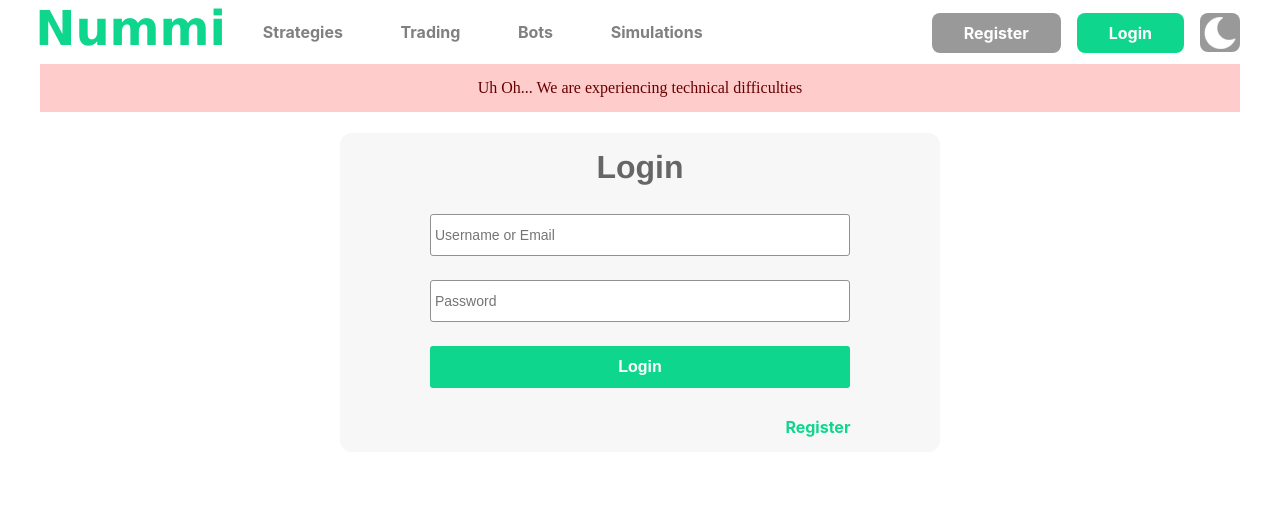
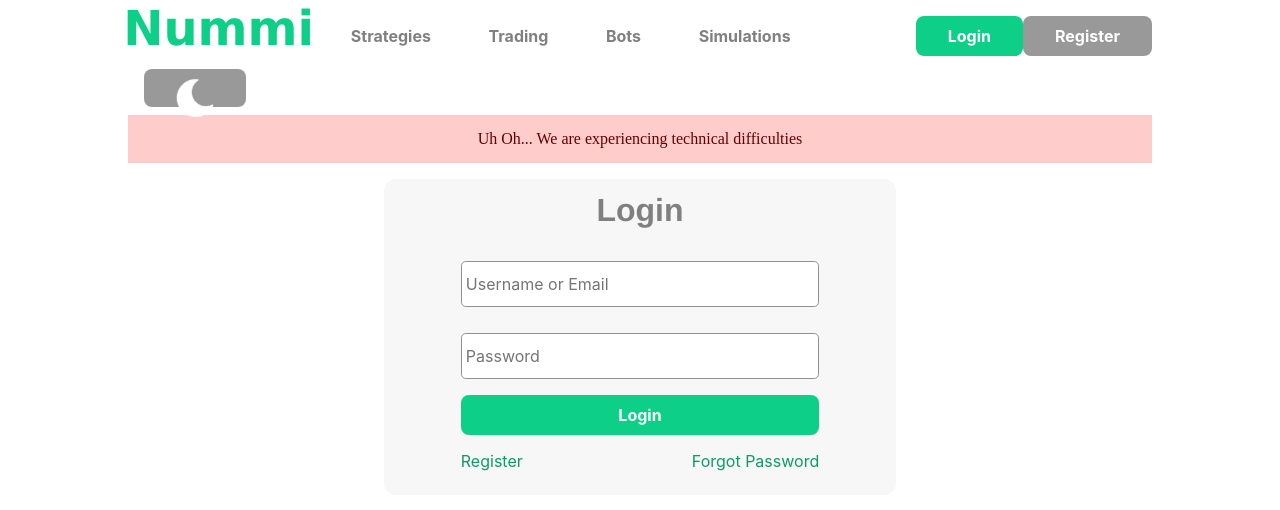
Before and after one commit to bmartin5263/Nummi-UI, a Next.js app: page /login in a window 1280 px wide. Shown: the top 510 px of the page. Built offline with nearby package versions, Linux system fonts and the light colour scheme.

Commit message:
flex box stuff

```diff
--- a/components/navigation.js
+++ b/components/navigation.js
@@ -12,16 +12,16 @@ function Navigation() {
 
   return (
     <nav>
-      <Link href="/" className="left logo">Nummi</Link>
-      {createLink("/strategies", "Strategies", "left", router.pathname)}
-      {createLink("/trading", "Trading", "left", router.pathname)}
-      {createLink("/bots", "Bots", "left", router.pathname)}
-      {createLink("/simulations", "Simulations", "left", router.pathname)}
-      <div id='toggle-dark-mode' className='right link-image-button' onClick={toggleDarkMode}>
-        <img className='link-image' src={darkMode ? "images/sun.png" : "images/moon.png"}/>
+      <Link href="/" className="logo">Nummi</Link>
+      {createLink("/strategies", "Strategies", "", router.pathname)}
+      {createLink("/trading", "Trading", "", router.pathname)}
+      {createLink("/bots", "Bots", "", router.pathname)}
+      {createLink("/simulations", "Simulations", "", router.pathname)}
+      <Link href="/login" id="login-nav-button" className='button button-primary'>Login</Link>
+      <Link href="/register" className='button'>Register</Link>
+      <div id='toggle-dark-mode-button' className='button' onClick={toggleDarkMode}>
+        <img id='toggle-dark-mode-img' src={darkMode ? "images/sun2.png" : "images/moon2.png"}/>
       </div>
-      <Link href="/login" className='right link-button link-button-primary'>Login</Link>
-      <Link href="/register" className='right link-button'>Register</Link>
     </nav>
   );
 }
--- a/pages/login/index.js
+++ b/pages/login/index.js
@@ -1,12 +1,20 @@
 import Head from 'next/head';
 import Layout from '../../components/layout';
 
-import React from 'react'
+import React, { useState } from 'react'
 import CenterBox from '../../components/centerBox';
 import Banner from '../../components/banner';
 import Link from 'next/link';
 
 function LoginPage() {
+  const [isHidden, setIsHidden] = useState(true);
+
+  const toggleIsHidden = () => {
+    setIsHidden(!isHidden);
+  }
+
+  const hiddenTextClass = isHidden ? "hidden-text" : "hidden-text hidden-text-shown";
+
   return (
     <>
       <Head>
@@ -14,14 +22,23 @@ function LoginPage() {
       </Head>
       <Banner className="banner-error" text="Uh Oh... We are experiencing technical difficulties"/>
       <CenterBox>
-        <h1>Login</h1>
-        {/* <span>hello</span> */}
-        <label for="username"><input id="username" name="username" type="email" placeholder="Username or Email" /></label>
-        {/* <span>hello</span> */}
-        <label for="password"><input id="password" name="password" type="password" placeholder="Password" /></label>
-        <button class="nummi-button-primary">Login</button>
-        <div>
-        <Link href="/register" className='center-box-link right'>Register</Link>
+        <h1 id="center-box-title">Login</h1>
+        <div className='row-break'></div>
+        <div className='grp'>
+          <span className={hiddenTextClass}>Username</span>
+          <span className={hiddenTextClass + " hidden-text-bad left-margin"}>Username is taken</span>
+        </div>
+        <input id="username" name="username" type="text" placeholder="Username or Email" />
+        <div className='grp'>
+          <span className={hiddenTextClass}>Password</span>
+        </div>
+        <input id="password" name="password" type="password" placeholder="Password" />
+        <div className='row-break'></div>
+        <button id="do-login-button" class="button button-primary" onClick={toggleIsHidden}>Login</button>
+        <div className='row-break'></div>
+        <div id="link-group">
+          <Link href="/register" className='inline'>Register</Link>
+          <Link href="/forgot-password" id='forgot-password' className='inline'>Forgot Password</Link>
         </div>
       </CenterBox>
     </>
--- a/styles/globals.scss
+++ b/styles/globals.scss
@@ -1,4 +1,12 @@
 @use 'variables';
+
+* {
+  margin: 0;
+  padding: 0;
+  box-sizing: border-box;
+  font-family: -apple-system, BlinkMacSystemFont, Segoe UI, Roboto, Oxygen, Ubuntu,
+  Cantarell, Fira Sans, Droid Sans, Helvetica Neue, sans-serif;
+}
 
 html,
 body {
@@ -6,10 +14,6 @@ body {
   Cantarell, Fira Sans, Droid Sans, Helvetica Neue, sans-serif;
   font-size: 16px;
   margin: 0;
-}
-
-* {
-  box-sizing: border-box;
 }
 
 .body {
@@ -20,20 +24,145 @@ body {
 
 .dark.body {
   color: white;
-  background-color: variables.$black-gray;
+  background-color: variables.$background-gray;
 }
 
 .content {
-  width: 1200px;
+  width: 80%;
   margin-left: auto;
   margin-right: auto;
 }
 
-img {
-  max-width: 100%;
-  display: block;
+h1 {
+  font-family: Helvetica, monospace;
+  transition-duration: 0.4s;
+  color: variables.$dark-gray;
 }
 
+a.inline {
+  text-decoration: none;
+  color: variables.$darker-green;
+}
+
+a.inline:hover {
+  text-decoration: underline;
+  color: variables.$dark-green;
+}
+
+.dark a.inline {
+  color: variables.$dark-green;
+}
+
+.dark a.inline:hover {
+  color: variables.$green;
+}
+
+input {
+  font-size: 16px;
+}
+
+input {
+  display: block;
+  border-radius: .3em;
+  font-size: 16px;
+  border: 1px solid #919191;
+  color: black;
+  padding: 12px 4px;
+  transition-duration: 0.4s;
+}
+
+.dark input {
+  background-color: #1A1A1A;
+  color: white;
+}
+
+/*
+ * =============================
+ * --------- BUTTON ------------
+ * =============================
+ */
+
+ // Reset all the default styling
+ button, input[type="submit"], input[type="reset"] {
+  background: none;
+  color: inherit;
+  border: none;
+  padding: 0;
+  font: inherit;
+  cursor: pointer;
+  outline: inherit;
+}
+
+// Basic Button
+
+.button {
+  font-weight: bold;
+  background-color: variables.$button-enabled-light;
+  color: #ffffff;
+  padding: 10px 32px;
+  text-align: center;
+  text-decoration: none;
+  cursor: pointer;
+  border-radius: 8px;
+  transition-duration: .2s;
+}
+
+.button:hover {
+  background-color: variables.$button-hover-light;
+}
+
+.button:active {
+  background-color: variables.$button-active-light;
+  transition-duration: 0.0s;
+}
+
+// Primary Button
+
+.button-primary {
+  background-color: variables.$button-primary-enabled-light;
+}
+
+.button-primary:hover {
+  background-color: variables.$button-primary-hover-light;
+}
+
+.button-primary:active {
+  background-color: variables.$button-primary-active-light;
+  transition-duration: 0.0s;
+}
+
+.button:disabled,
+.button[disabled]{
+  background-color: variables.$button-primary-disabled-light;
+  cursor: not-allowed;
+}
+
+// Dark
+// Basic Button
+
+// Primary Button
+
+.dark .button-primary {
+  background-color: variables.$button-primary-enabled-dark;
+}
+
+.dark .button-primary {
+  background-color: variables.$button-primary-enabled-dark;
+}
+
+.dark .button-primary:hover {
+  background-color: variables.$button-primary-hover-dark;
+}
+
+.dark .button-primary:active {
+  background-color: variables.$button-primary-active-dark;
+}
+
+.dark .button:disabled,
+.dark .button[disabled]{
+  background-color: variables.$button-primary-disabled-dark;
+  color: variables.$dark-gray;
+}
 
 /*
  * =============================
@@ -41,26 +170,28 @@ img {
  * =============================
  */
 
-.left {
-  float: left;
+nav {
+  display: flex;
+  margin: auto;
+  flex-wrap: wrap;
+  align-items: flex-end;
+  margin-bottom: .5em;
+  // background-color: #003265;
 }
 
-.right {
-  float: right;
+#toggle-dark-mode-button {
+  margin-left: 1em;
+  margin-top: .8em;
+  height: 2.4em;
 }
 
-nav {
-  height: 4em;
+#toggle-dark-mode-img {
+  height: 2.4em;
+  width: 2.4em;
 }
 
-a {
-  margin-left: 1em;
-  margin-top: .8em;
-}
-
-#toggle-dark-mode {
-  margin-left: 1em;
-  margin-top: .8em;
+#login-nav-button {
+  margin-left: auto;
 }
 
 .link {
@@ -70,17 +201,19 @@ a {
   border-radius: 8px;
   font-weight: bold;
   padding: .6em 1.3em;
-  transition-duration: 0.2s;
+  transition-duration: 0s;
+  margin-left: 1em;
+  margin-top: .8em;
 }
 
 .link:hover {
-  transition-duration: 0s;
   border-radius: 0;
   border-bottom: 3px solid variables.$primary-light;
+  margin-bottom: -3px;
 }
 
 .link:active {
-  transition-duration: 0s;
+  transition-duration: 0.2s;
   color: variables.$primary-light;
   background-color: rgba(0,0,0,0);
 }
@@ -90,7 +223,7 @@ a {
 }
 
 .dark .link:hover {
-  border-color: variables.$primary-dark;
+  border-color: variables.$primary-hover-dark;
 }
 
 .dark .link:active {
@@ -109,6 +242,7 @@ a {
   border-radius: 8px;
   border: 0;
   color: #FFFFFF;
+  margin-bottom: 0px;
 }
 
 .dark .active-page {
@@ -119,68 +253,6 @@ a {
 
 .dark .active-page:hover {
   background-color: variables.$primary-hover-dark;
-}
-
-.link-button {
-  font-weight: bold;
-  background-color: variables.$button-enabled-light;
-  color: #ffffff;
-  padding: 10px 32px;
-  text-align: center;
-  text-decoration: none;
-  cursor: pointer;
-  border-radius: 8px;
-}
-
-.link-button:hover {
-  border: none;
-  border-radius: 8px;
-  background-color: variables.$button-hover-light;
-}
-
-.link-button:active {
-  background-color: variables.$button-active-light;
-  transition-duration: 0.0s;
-}
-
-.link-button-primary {
-  background-color: variables.$primary-light;
-  color: #ffffff;
-}
-
-.link-button-primary:hover {
-  border: none;
-  border-radius: 8px;
-  background-color: variables.$primary-hover-light;
-}
-
-.link-button-primary:active {
-  background-color: variables.$primary-active-light;
-  transition-duration: 0.0s;
-}
-
-.dark .link-button-primary {
-  background-color: variables.$primary-hover-dark;
-}
-
-.link-image-button {
-  font-weight: bold;
-  background-color: variables.$button-enabled-light;
-  color: #ffffff;
-  text-align: center;
-  text-decoration: none;
-  cursor: pointer;
-  border-radius: 8px;
-  width: 40px;
-  height: 39px;
-  padding: 4px;
-}
-
-.link-image {
-  width: 100%;
-  height: auto;
-  text-align: center;
-  filter: invert(1);
 }
 
 /*
@@ -197,6 +269,7 @@ a {
   text-align: center;
   font-family: Avenir;
   transition-duration: 0.3s;
+  margin-bottom: 1em;
  }
 
  .banner-info {
@@ -225,28 +298,30 @@ a {
  * =============================
  */
 
- .center-box {
+.center-box {
+  display: flex;
+  flex-wrap: wrap;
   width: 50%;
   margin-left: auto;
   margin-right: auto;
-  padding-bottom: 3em;
+  padding-bottom: 1em;
   border-radius: 12px;
   transition-duration: 0.4s;
   background-color: variables.$white-gray;
-  display: block;
- }
+}
 
- .dark .center-box {
-  background-color: variables.$darkest-gray;
- }
+#center-box-title {
+  text-align: center;
+  margin: .4em auto;
+}
 
-.center-box h1 {
-  padding-top: .5em;
-  padding-bottom: .2em;
-  font-family: Helvetica, monospace;
-  text-align: center;
-  transition-duration: 0.4s;
-  color: #666666;
+.row-break {
+  flex-basis: 100%;
+  height: 10;
+}
+
+.dark .center-box {
+  background-color: variables.$division-gray;
 }
 
 .dark .center-box h1 {
@@ -255,20 +330,7 @@ a {
 
 .center-box input {
   width: 70%;
-  margin: auto auto 24px;
-  display: block;
-  border-radius: 3px;
-  font-size: 14px;
-  border: 1px solid #919191;
-  color: black;
-  padding: 12px 4px;
-  transition-duration: 0.4s;
-}
-
-.center-box span {
-  margin-left: 5.7em;
-  margin-bottom: 1em;
-  padding-bottom: 1em;
+  margin: 0em auto .5em auto;
 }
 
 .dark .center-box input {
@@ -276,42 +338,50 @@ a {
   color: white;
 }
 
-.center-box button {
-  background-color: variables.$primary-light;
-  border: none;
-  color: #ffffff;
-  text-align: center;
-  text-decoration: none;
-  font-size: 16px;
-  cursor: pointer;
-  font-weight: bold;
-  transition-duration: 0.2s;
+#do-login-button {
   width: 70%;
-  margin: auto auto 16px;
-  display: block;
-  padding: 12px 4px;
-  border-radius: 3px;
+  margin: .5em auto;
 }
 
-.dark .center-box button {
-  background-color: variables.$primary-hover-dark;;
+#link-group {
+  margin: .5em auto;
+  width: 70%;
+  display: flex;
 }
 
-.center-box button:hover {
-  background-color: #10E697;
+#forgot-password {
+  margin-left: auto;
 }
 
-.center-box button:active {
-  background-color: #18c07f;
-  transition-duration: 0.0s;
+.grp {
+  display: flex;
+  width: 70%;
+  margin: 0 auto;
 }
 
-.center-box-link {
-  color: #0FD68D;
-  display: block;
-  margin-right: 5.6em;
-  text-decoration: none;
-  font-weight: bold;
+.hidden-text {
+  font-size: .8em;
+  transition-duration: .2s;
+  margin-bottom: .3em;
+  margin-left: .3em;
+  transition-duration: .2s;
+  position: relative;
+  top: .7em;
+  color: variables.$lighter-gray;
+  opacity: 0%;
+}
+
+.left-margin {
+  margin-left: auto;
+}
+
+.hidden-text-shown {
+  top: 0;
+  opacity: 100%;
+}
+
+.hidden-text-bad {
+  color: lightcoral;
 }
 
 /*
@@ -328,6 +398,7 @@ a {
   font-weight: bold;
   font-size: 48px;
   color: variables.$primary-light;
+  transition-duration: 0.2s;
 }
 
 .logo:link {
@@ -341,6 +412,7 @@ a {
 .logo:hover {
   text-decoration: none;
   border: none;
+  color: variables.$primary-hover-light;
 }
 
 .logo:active {
@@ -351,7 +423,7 @@ a {
   font-family: Verdana, sans-serif;
   font-weight: bold;
   font-size: 48px;
-  color: variables.$primary-light;
+  color: variables.$primary-dark;
 }
 
 .dark .logo:link {
@@ -365,6 +437,7 @@ a {
 .dark .logo:hover {
   text-decoration: none;
   border: none;
+  color: variables.$primary-hover-dark;
 }
 
 .dark .logo:active {
```
Also changed, not shown: components/navigationContext.js (deleted, +0 -8 lines), styles/variables.scss (+62 -13 lines), public/images/moon2.png (added), public/images/sun2.png (added).
